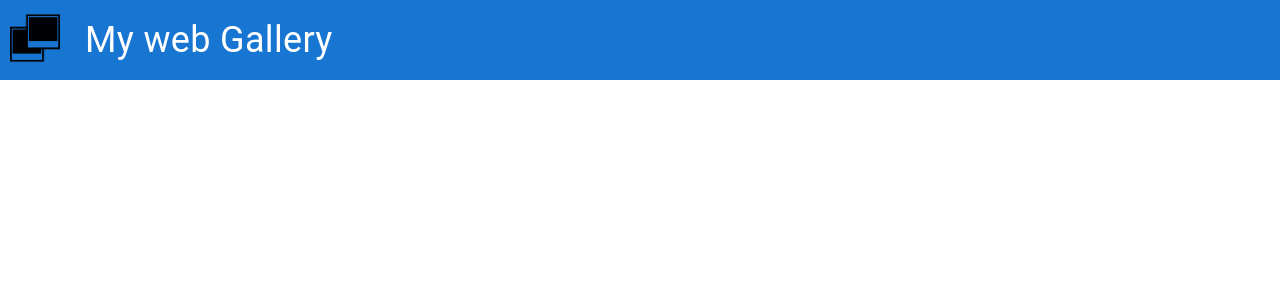
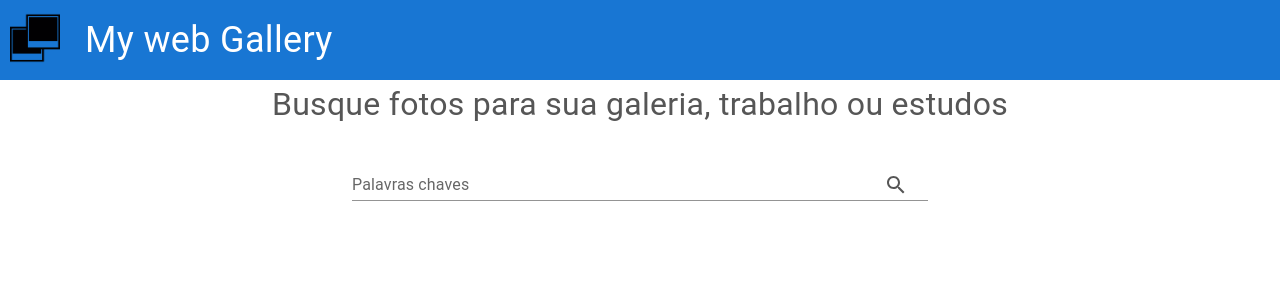
Before and after one commit to VitorB2002/web_gallery, a React (Create React App) app: page / in a window 1280 px wide. Shown: the top 300 px of the page. Built offline with nearby package versions, Linux system fonts and the light colour scheme.

Commit message:
Add(App.jsx): adicionado campo para busca

```diff
--- a/package.json
+++ b/package.json
@@ -6,6 +6,7 @@
   "dependencies": {
     "@emotion/react": "^11.11.1",
     "@emotion/styled": "^11.11.0",
+    "@mui/icons-material": "^5.14.19",
     "@mui/material": "^5.14.20",
     "@testing-library/jest-dom": "^5.17.0",
     "@testing-library/react": "^13.4.0",
--- a/src/App.jsx
+++ b/src/App.jsx
@@ -1,10 +1,29 @@
-import { Box, Typography } from '@mui/material';
+import React, {useState} from 'react';
+import { Box, Typography, TextField, Container, InputAdornment, Button} from '@mui/material';
+import SearchIcon from '@mui/icons-material/Search';
 import './App.css';
 import logo from "./assets/instantaneo.png"
 
 function App() {
+  const [searchText, setSearchText] = useState('')
+
+  function handleSearch(){
+    console.log(searchText)
+  }
+
+  const handleTextChange = (event) => {
+    setSearchText(event.target.value)
+  }
+
+  const handleKey = (event) => {
+    if(event.keyCode === 13){
+      handleSearch()
+    }
+  }
 
   return (
+    <body>
+      <header>
         <Box sx={{
           display: "flex",
           height: "60px",
@@ -19,6 +38,46 @@ function App() {
 
           <Typography color={"#ffffff"} fontSize={36}>My web Gallery</Typography>
         </Box>
+      </header>
+
+      <hero>
+        <Container
+          sx={{display: "flex", flexDirection: "column", alignItems: "center", gap: "25px"}}
+        >
+          <Box>
+            <Typography color={"#565656"} align='center' fontSize={"2em"}>Busque fotos para sua galeria, trabalho ou estudos</Typography>
+          </Box>
+
+          <TextField
+            id='searchBox'
+            variant='standard'
+            label='Palavras chaves'
+            placeholder='Ex: dia ensolarado'
+            value={searchText}
+            onChange={handleTextChange}
+            sx={{width: "50%"}}
+            InputProps={{
+              endAdornment: (
+                <InputAdornment position='end'>
+                  <Button
+                    sx={{color: "#565656"}}
+                    onClick={handleSearch}
+                    >
+                    <SearchIcon/>
+                  </Button>
+                </InputAdornment>
+              )
+            }}
+            onKeyDown={handleKey}
+          />
+        </Container>
+
+      </hero>
+
+      <main>
+
+      </main>
+    </body>
   );
 }
 
```
Also changed, not shown: 1 other file (tests, documents, lock files or other folders). Lines whose indentation alone changed are shown as unchanged.
